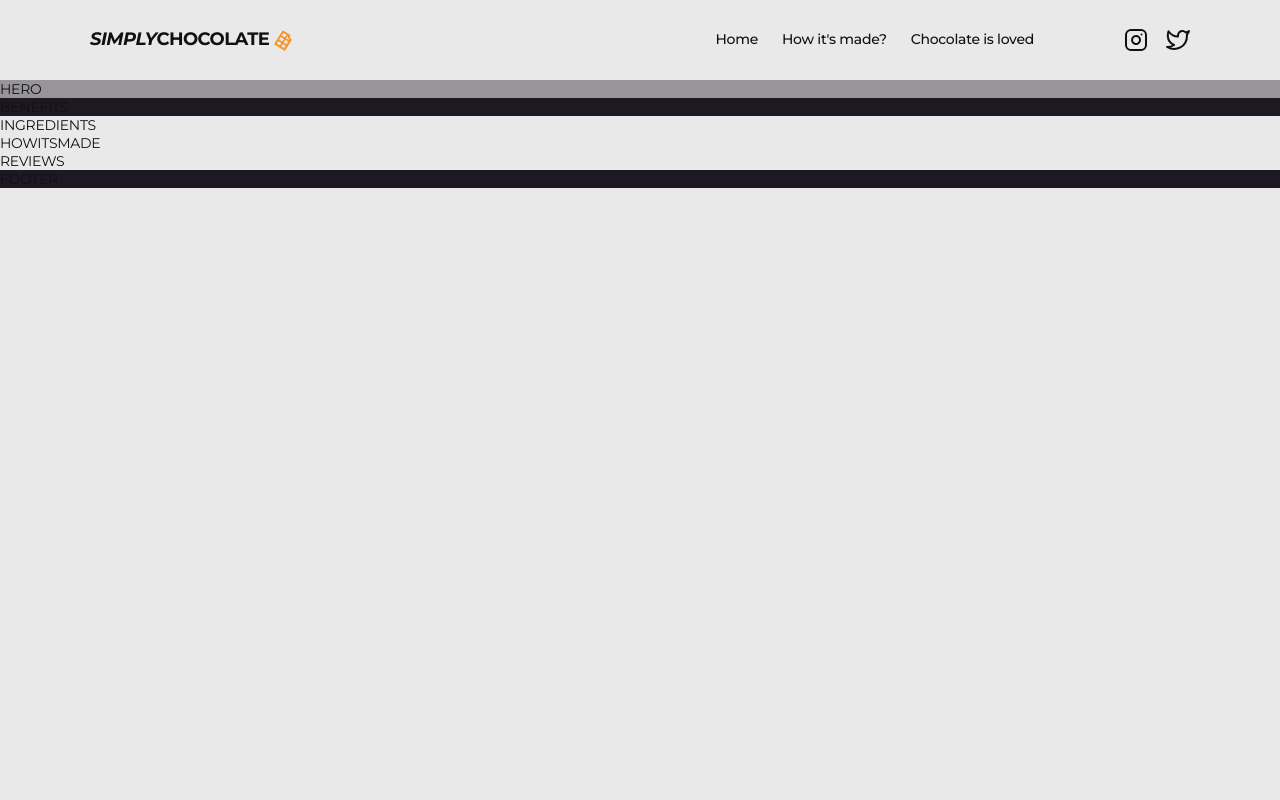
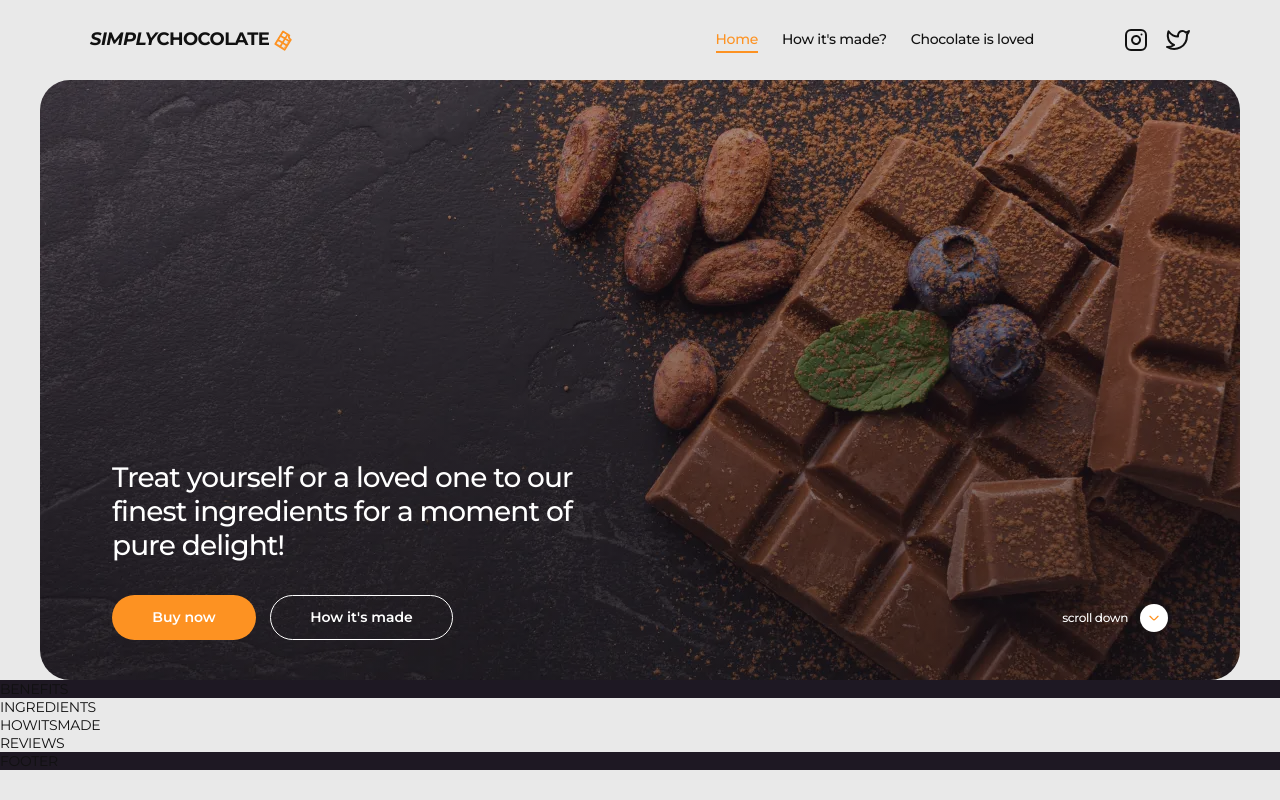
Before and after one commit to DDenysKoval/Chocolate_Vite, a website built with Vite: page src/index.html in a window 1280 px wide. Built offline with nearby package versions, Linux system fonts and the light colour scheme.

Commit message:
hero section

```diff
--- a/src/css/header.css
+++ b/src/css/header.css
@@ -58,6 +58,21 @@
   display: none;
 }
 
+.current {
+  color: #fd9222;
+  position: relative;
+}
+
+.current::after {
+  content: "";
+  width: 100%;
+  height: 2px;
+  position: absolute;
+  bottom: -5px;
+  left: 0;
+  background-color: #FD9222;
+}
+
 @media screen and (min-width: 768px) {
   .header {
     padding: 28px 0;
@@ -79,6 +94,11 @@
     font-weight: 500;
     line-height: 1.14;
     letter-spacing: -0.02em;
+    transition: color 250ms ease-in-out;
+  }
+
+  .header-nav-list-item:hover {
+    color: #fd9222;
   }
 
   .header-social-list {
@@ -95,7 +115,12 @@
   .icon-social {
     stroke: #111111;
     fill: none;
+    transition: stroke 250ms ease-in-out;
   }
+
+    .icon-social:hover {
+      stroke: #fd9222;
+    }
 }
 
 @media screen and (min-width: 1200px) {
--- a/src/css/hero.css
+++ b/src/css/hero.css
@@ -1,3 +1,170 @@
-.hero-section {
-    background-color: rgba(30, 24, 35, 0.4);
+.hero-wrapper {
+    padding: 395px 40px 20px;
+    width: 375px;
+    margin: 0 auto;
+    background-image: linear-gradient(rgba(30, 24, 35, 0.4), rgba(30, 24, 35, 0.4)),
+    url(/img/hero-mob@1x.webp);
+    background-repeat: no-repeat;
+    background-size: contain;
+    background-position: center;
+    height: 620px;
+    border-radius: 30px;
 }
+
+.hero-title {
+    font-weight: 500;
+    font-size: 20px;
+    line-height: 1.2;
+    letter-spacing: -0.03em;
+    color: #ffffff;
+    margin-bottom: 32px;
+}
+
+.hero-list {
+    display: flex;
+    gap: 14px;
+    margin-bottom: 32px;
+}
+
+.hero-btn {
+    border-radius: 100px;
+    width: 120px;
+    height: 41px;
+    font-weight: 600;
+    color: #ffffff;
+    background-color: #fd9222;
+    display: flex;
+    justify-content: center;
+    align-items: center;
+    border: none;
+    transition: background-color 250ms ease-in-out, color 250ms ease-in-out, border 250ms ease-in-out;
+}
+
+.hero-btn:hover,
+.hero-btn:focus {
+    background-color: #fcf1e0;
+    color: #fd9222;
+}
+
+.white-btn {
+    width: 159px;
+    border: 1px solid #ffffff;
+    border-radius: 100px;
+    background-color: transparent;
+}
+
+.white-btn:hover,
+.white-btn:focus {
+    border: 1px solid #fd9222;
+    color: #fd9222;
+    background-color: transparent;
+}
+
+.hero-scroll-wrapper {
+    display: flex;
+    align-items: center;
+}
+
+.hero-scroll-down {
+    font-weight: 500;
+    font-size: 12px;
+    line-height: 1.17;
+    letter-spacing: -0.03em;
+    color: #ffffff;
+    display: flex;
+    align-items: center;
+    transition: color 250ms ease-in-out;
+}
+
+.hero-scroll-down:hover,
+.hero-scroll-down:focus {
+    color: #fd9222;
+}
+
+.hero-scroll-icon-wrap {
+    height: 28px;
+    width: 28px;
+    background-color: #ffffff;
+    border-radius: 50%;
+    display: flex;
+    justify-content: center;
+    align-items: center;
+    margin-left: 12px;
+}
+
+.hero-scroll-down:hover > .hero-scroll-icon-wrap {
+    background-color: #fd9222;
+    transition: background-color 250ms ease-in-out;
+}
+
+.icon-scroll {
+    fill: #fd9222;
+    transition: fill 250ms ease-in-out;
+}
+
+.hero-scroll-down:hover > .hero-scroll-icon-wrap .icon-scroll {
+    fill: #ffffff;
+}
+
+@media screen and (min-resolution: 192dpi) {
+    .hero-wrapper {
+        background-image: linear-gradient(rgba(30, 24, 35, 0.4), rgba(30, 24, 35, 0.4)), url(/img/hero-mob@2x.webp);
+    }
+}
+
+@media screen and (min-width: 768px) {
+    .hero-wrapper {
+        padding: 671px 72px 40px;
+        width: 768px;
+        background-image: linear-gradient(rgba(30, 24, 35, 0.4), rgba(30, 24, 35, 0.4)),
+            url(/img/hero-tab@1x.webp);
+        height: 890px;
+    }
+
+    .hero-title {
+        font-size: 28px;
+        line-height: 1.21;
+        max-width: 484px;
+    }
+
+    .hero-btn-wrapper {
+        display: flex;
+        align-items: baseline;
+        justify-content: space-between;
+    }
+
+    .hero-list {
+        margin-bottom: 0;
+    }
+
+    .hero-btn {
+        width: 144px;
+        height: 45px;
+    }
+
+    .white-btn {
+        width: 183px;
+    }
+
+    @media screen and (min-resolution: 192dpi) {
+        .hero-wrapper {
+            background-image: linear-gradient(rgba(30, 24, 35, 0.4), rgba(30, 24, 35, 0.4)), url(/img/hero-tab@2x.webp);
+        }
+    }
+}
+
+@media screen and (min-width: 1200px) {
+    .hero-wrapper {
+        padding: 381px 72px 40px;
+        width: 1200px;
+        background-image: linear-gradient(rgba(30, 24, 35, 0.4), rgba(30, 24, 35, 0.4)),
+            url(/img/hero-desk@1x.webp);
+        height: 600px;
+    }
+
+    @media screen and (min-resolution: 192dpi) {
+        .hero-wrapper {
+            background-image: linear-gradient(rgba(30, 24, 35, 0.4), rgba(30, 24, 35, 0.4)), url(/img/hero-desk@2x.webp);
+        }
+    }
+}
--- a/src/partials/header.html
+++ b/src/partials/header.html
@@ -7,14 +7,14 @@
         </svg>
       </a>
       <ul class="header-nav-list">
-        <li class="header-nav-list-item">Home
-          <a class="header-nav-list-link" href="#hero"></a>
+        <li class="header-nav-list-item current">
+          <a class="header-nav-list-link" href="#hero">Home</a>
         </li>
-        <li class="header-nav-list-item">How it's made?
-          <a class="header-nav-list-link" href="#howitsmade"></a>
+        <li class="header-nav-list-item">
+          <a class="header-nav-list-link" href="#howitsmade">How it's made?</a>
         </li>
-        <li class="header-nav-list-item">Chocolate is loved
-          <a class="header-nav-list-link" href="#reviews"></a>
+        <li class="header-nav-list-item">
+          <a class="header-nav-list-link" href="#reviews">Chocolate is loved</a>
         </li>
       </ul>
     </nav>
--- a/src/partials/hero.html
+++ b/src/partials/hero.html
@@ -1,3 +1,22 @@
-<section class="hero-section">
-    HERO
+<section class="hero-section" id="hero">
+    <div class="hero-wrapper">
+        <h1 class="hero-title">Treat yourself or a loved one to our finest ingredients for a moment of pure delight!</h1>
+        <div class="hero-btn-wrapper">
+            <ul class="hero-list">
+                <li class="hero-list-item">
+                    <button class="hero-btn">Buy now</button>
+                </li>
+                <li class="hero-list-item">
+                    <button class="hero-btn white-btn">How it's made</button>
+                </li>
+            </ul>
+            <a class="hero-scroll-down" href="#howitsmade">scroll down
+                <div class="hero-scroll-icon-wrap">
+                    <svg class="icon-scroll" width="16" height="16">
+                        <use href="/img/icons.svg#icon-arrow"></use>
+                    </svg>
+                </div>
+            </a>
+        </div>
+    </div>
 </section>
```
